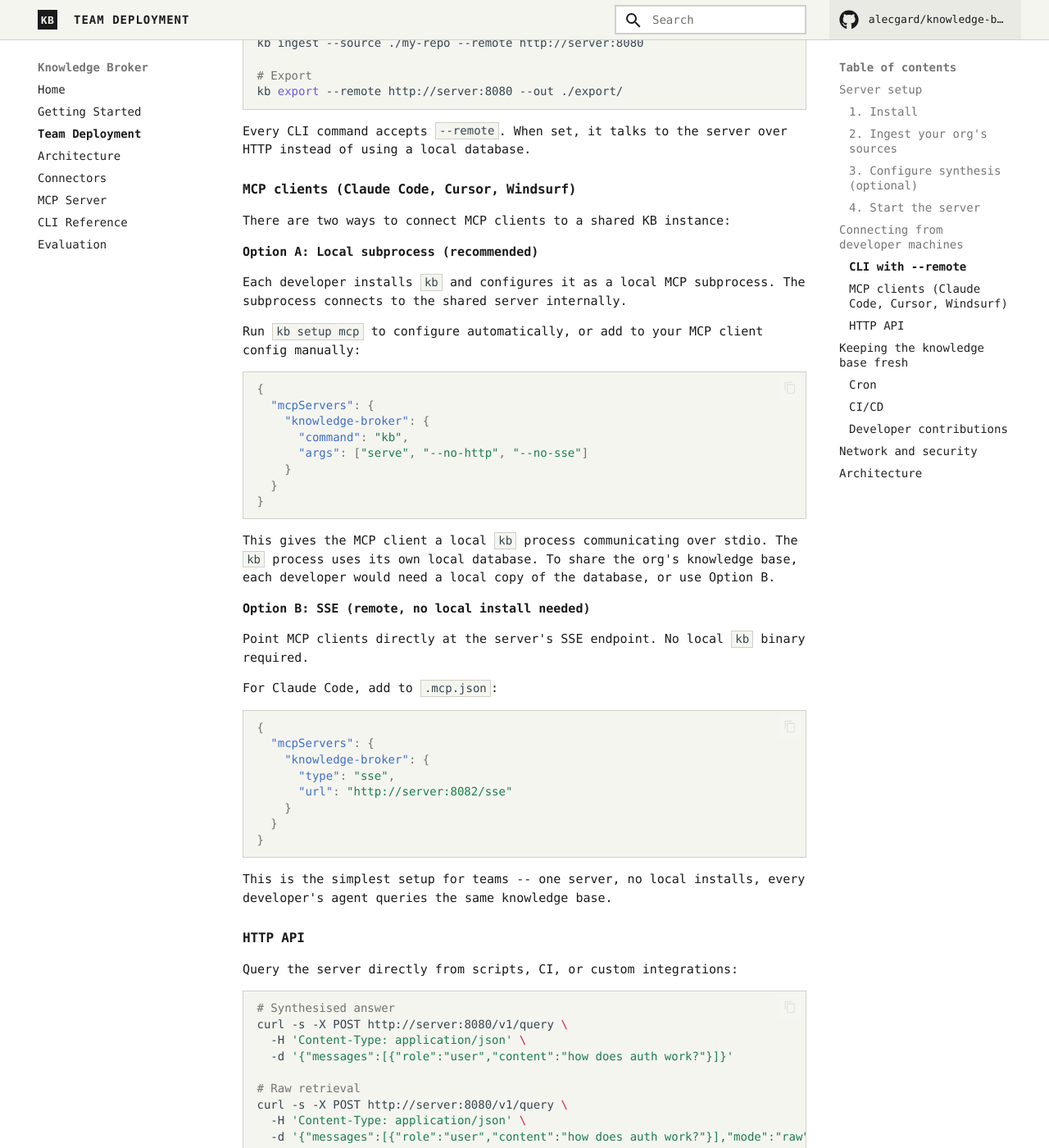
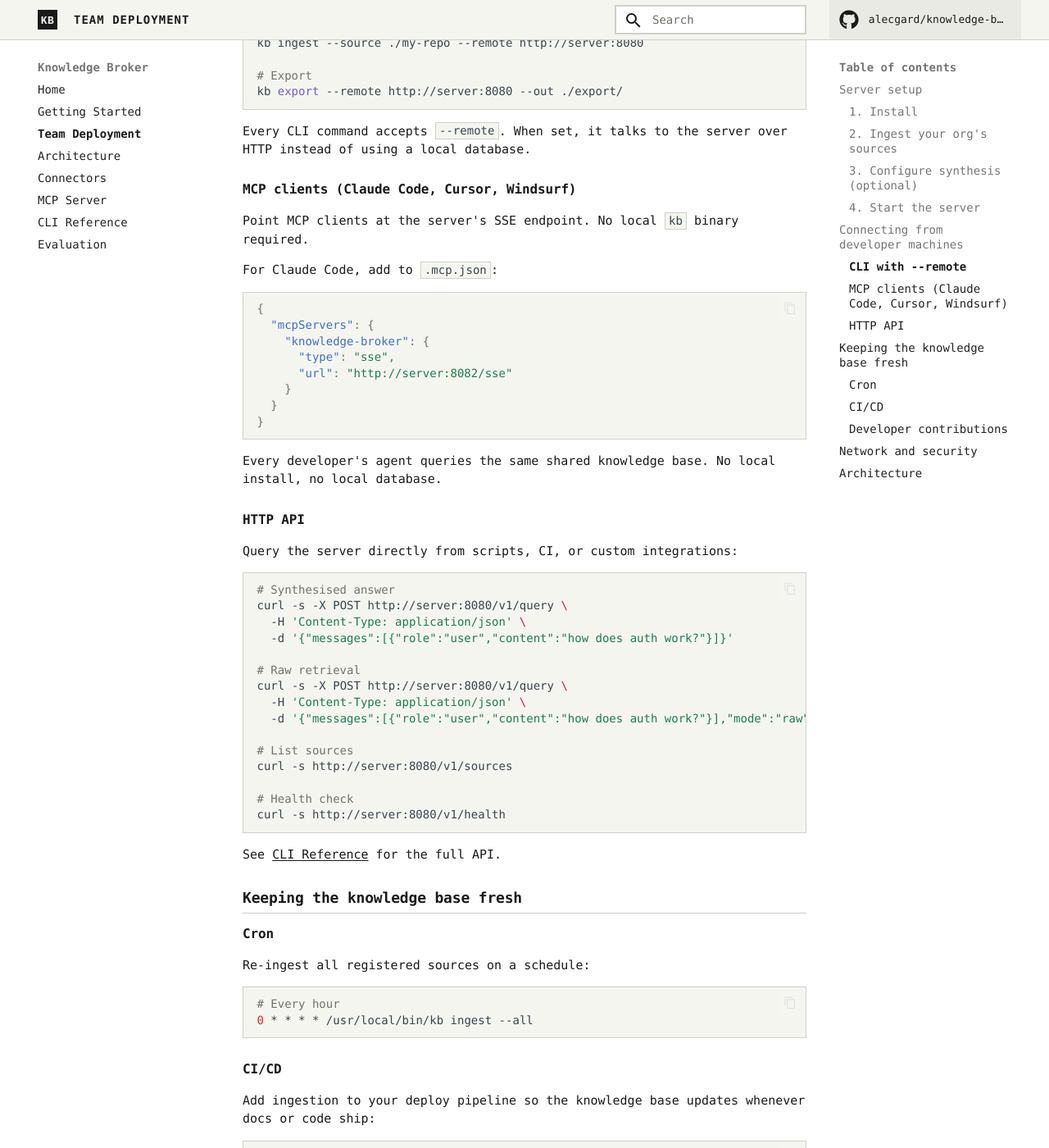
Before and after one commit to alecgard/knowledge-broker, an MkDocs documentation site: the page built from docs/deployment.md, in a window 1280 px wide and 1400 px high, scrolled down 1669 px. Shown: the whole window at 82% size. Built offline with MkDocs 1.6.1 and Material for MkDocs 9.7.7, drawn with Linux system fonts in a browser that asks for light colours; comment, search, counter and statistics services are not loaded; some of the changed text lies outside the part shown.

Commit message:
Fix MCP client setup in deployment guide
Remove local subprocess option that doesn't use the shared server.
SSE is the correct approach for team deployments.

Co-Authored-By: Claude Opus 4.6 (1M context) <noreply@anthropic.com>

````diff
--- a/docs/deployment.md
+++ b/docs/deployment.md
@@ -86,30 +86,7 @@ Every CLI command accepts `--remote`. When set, it talks to the server over HTTP
 
 ### MCP clients (Claude Code, Cursor, Windsurf)
 
-There are two ways to connect MCP clients to a shared KB instance:
-
-**Option A: Local subprocess (recommended)**
-
-Each developer installs `kb` and configures it as a local MCP subprocess. The subprocess connects to the shared server internally.
-
-Run `kb setup mcp` to configure automatically, or add to your MCP client config manually:
-
-```json
-{
-  "mcpServers": {
-    "knowledge-broker": {
-      "command": "kb",
-      "args": ["serve", "--no-http", "--no-sse"]
-    }
-  }
-}
-```
-
-This gives the MCP client a local `kb` process communicating over stdio. The `kb` process uses its own local database. To share the org's knowledge base, each developer would need a local copy of the database, or use Option B.
-
-**Option B: SSE (remote, no local install needed)**
-
-Point MCP clients directly at the server's SSE endpoint. No local `kb` binary required.
+Point MCP clients at the server's SSE endpoint. No local `kb` binary required.
 
 For Claude Code, add to `.mcp.json`:
 
@@ -124,7 +101,7 @@ For Claude Code, add to `.mcp.json`:
 }
 ```
 
-This is the simplest setup for teams -- one server, no local installs, every developer's agent queries the same knowledge base.
+Every developer's agent queries the same shared knowledge base. No local install, no local database.
 
 ### HTTP API
 
@@ -191,16 +168,16 @@ KB does not include authentication. For production deployments:
 
 ```
                     ┌─────────────────────────────────┐
-                    │         KB Server                │
-                    │                                  │
-                    │  kb serve                        │
-                    │  ├── HTTP API    (:8080)         │
+                    │         KB Server               │
+                    │                                 │
+                    │  kb serve                       │
+                    │  ├── HTTP API    (:8080)        │
                     │  ├── MCP SSE    (:8082)         │
                     │  └── SQLite DB  (kb.db)         │
                     └──────┬──────────────┬───────────┘
                            │              │
-              ┌────────────┴──┐    ┌──────┴───────────┐
-              │  HTTP / CLI   │    │   MCP SSE        │
+              ┌────────────┴──┐    ┌──────┴────────────┐
+              │  HTTP / CLI   │    │   MCP SSE         │
               │  --remote     │    │                   │
               ├───────────────┤    ├───────────────────┤
               │ kb query      │    │ Claude Code       │
````
Also changed, not shown: docs/llms-full.txt (+8 -31 lines).
